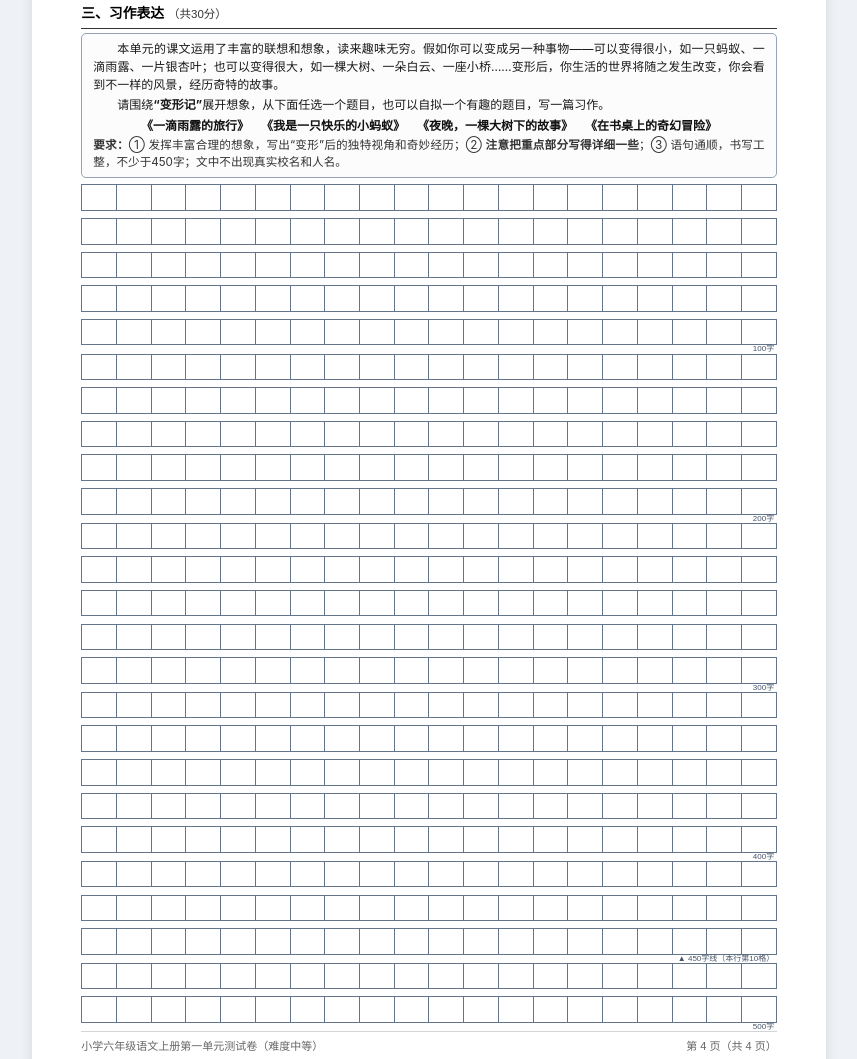
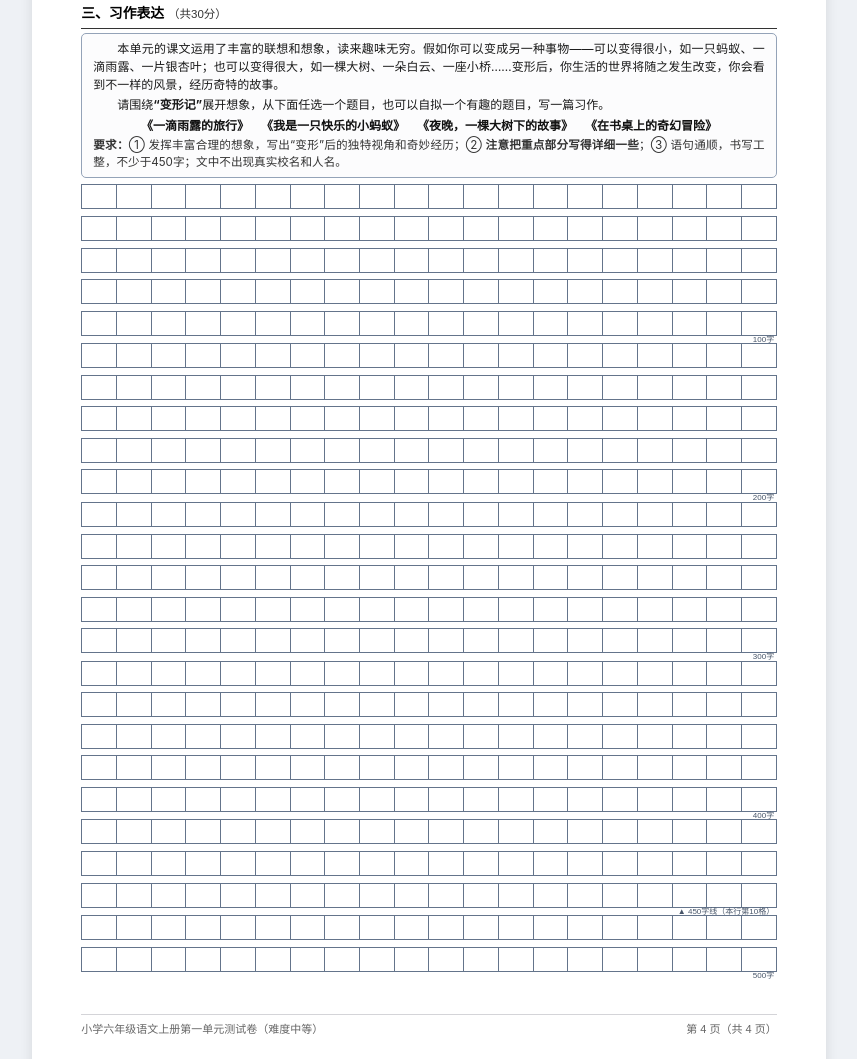
Before and after one commit to AubreyHan/Reid, a plain HTML site: page 小学六年级语文上册第一单元测试卷(可直接打印A4版).html in a window 1280 px wide. Shown: the part 3611-4670 px from the top of the page, without its empty margins (211-1068 px from the left). Drawn offline with Linux system fonts and the light colour scheme.

Commit message:
auto-sync: 2026-11-22 09:28:08 - 1 files (modified: \345\260\217\345\255\246\345\205\255\345\271\264\347\272\247\350\257\255\346\226\207\344\270\212\345\206\214\347\254\254\344\270\200\345\215\225\345\205\203\346\265\213\350\257\225\345\215\267(\345\217\257\347\233\264\346\216\245\346\211\223\345\215\260A4\347\211\210).html)

```diff
--- a/小学六年级语文上册第一单元测试卷(可直接打印A4版).html
+++ b/小学六年级语文上册第一单元测试卷(可直接打印A4版).html
@@ -436,17 +436,17 @@
   }
   .essay-table td {
     border: 0.75px solid #64748b;
-    height: 6.75mm;
+    height: 6.35mm;
     padding: 0;
     position: relative;
   }
   .essay-table tr.gap-row td {
     border: none;
-    height: 2.15mm;
+    height: 2.0mm;
     font-size: 8px;
     color: #475569;
     text-align: right;
-    line-height: 2.15mm;
+    line-height: 2.0mm;
     padding: 0 2px 0 0;
     vertical-align: middle;
     font-family: "PingFang SC", "Microsoft YaHei", sans-serif;
```
